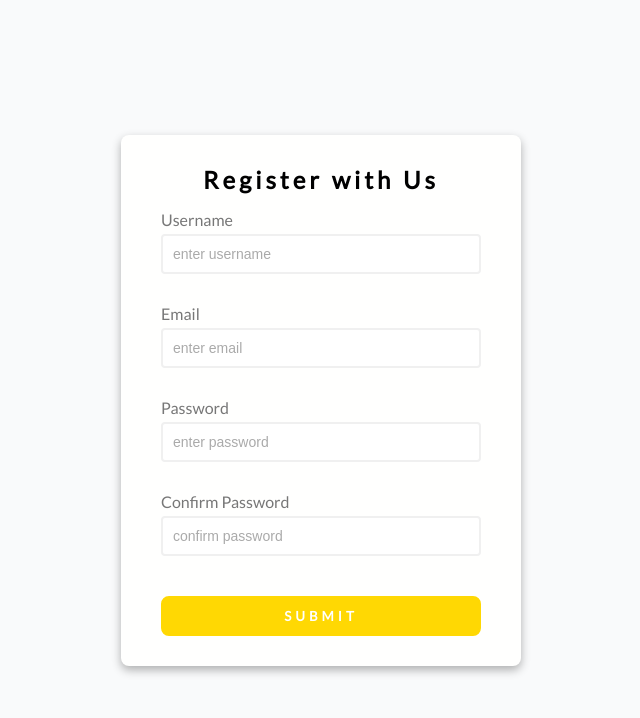
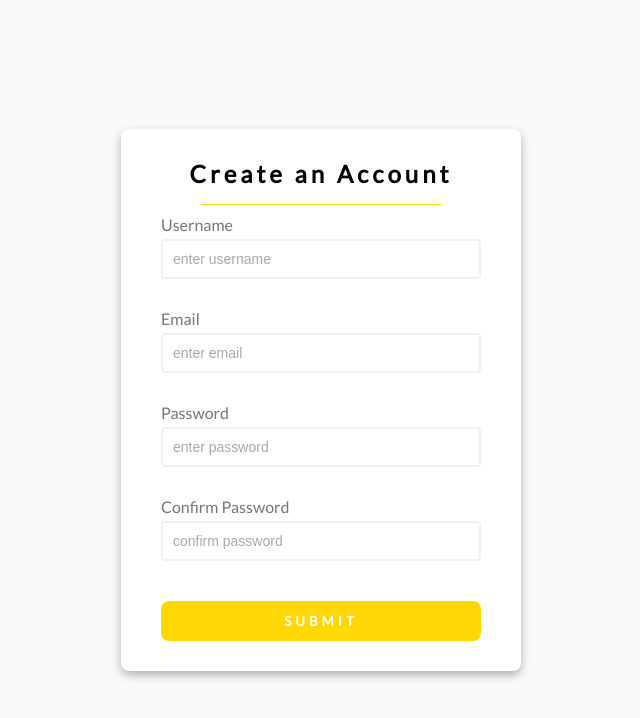
Before and after one commit to gfunk77/Form-Validator2, a plain HTML site: page index.html in a window 1280 px wide. Shown: the whole page, without its empty margins (319-959 px from the left). Drawn offline with Linux system fonts and the light colour scheme.

Commit message:
change title, add underline

```diff
--- a/index.html
+++ b/index.html
@@ -11,7 +11,8 @@
   <body>
     <div class="container">
       <form id="form" class="form">
-        <h2>Register with Us</h2>
+        <h2>Create an Account</h2>
+        <div class="underline"></div>
         <div class="form-control">
           <label for="username">Username</label>
           <input type="text" id="username" placeholder="enter username" />
--- a/styles.css
+++ b/styles.css
@@ -30,6 +30,13 @@ body {
   text-align: center;
   margin-bottom: 1rem;
   letter-spacing: 4px;
+  /* border-bottom: 1px solid #ccc; */
+}
+.underline {
+  background-color: #ffd803;
+  width: 75%;
+  height: 1px;
+  margin: 0 auto 10px;
 }
 .form-control {
   margin-bottom: 10px;
```
